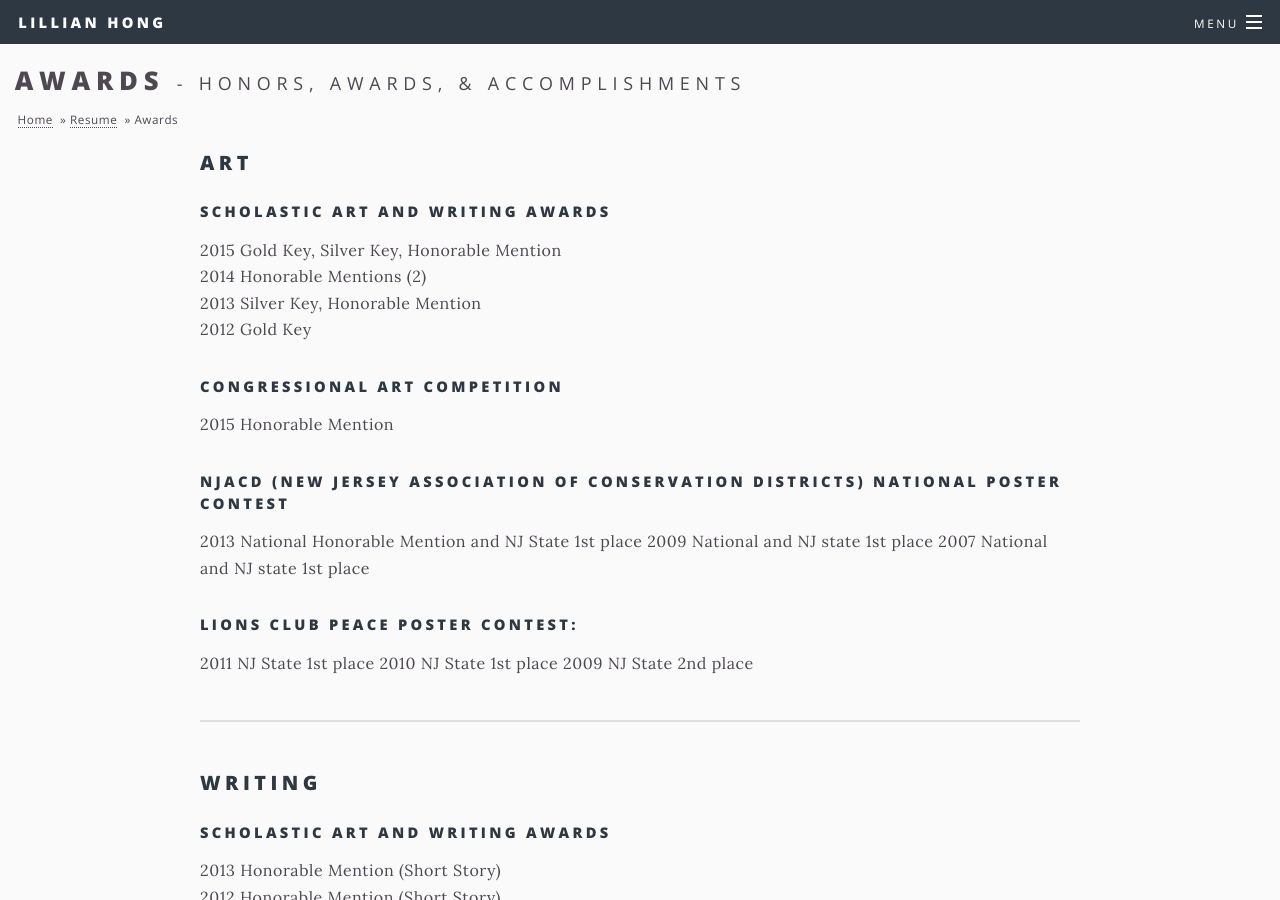
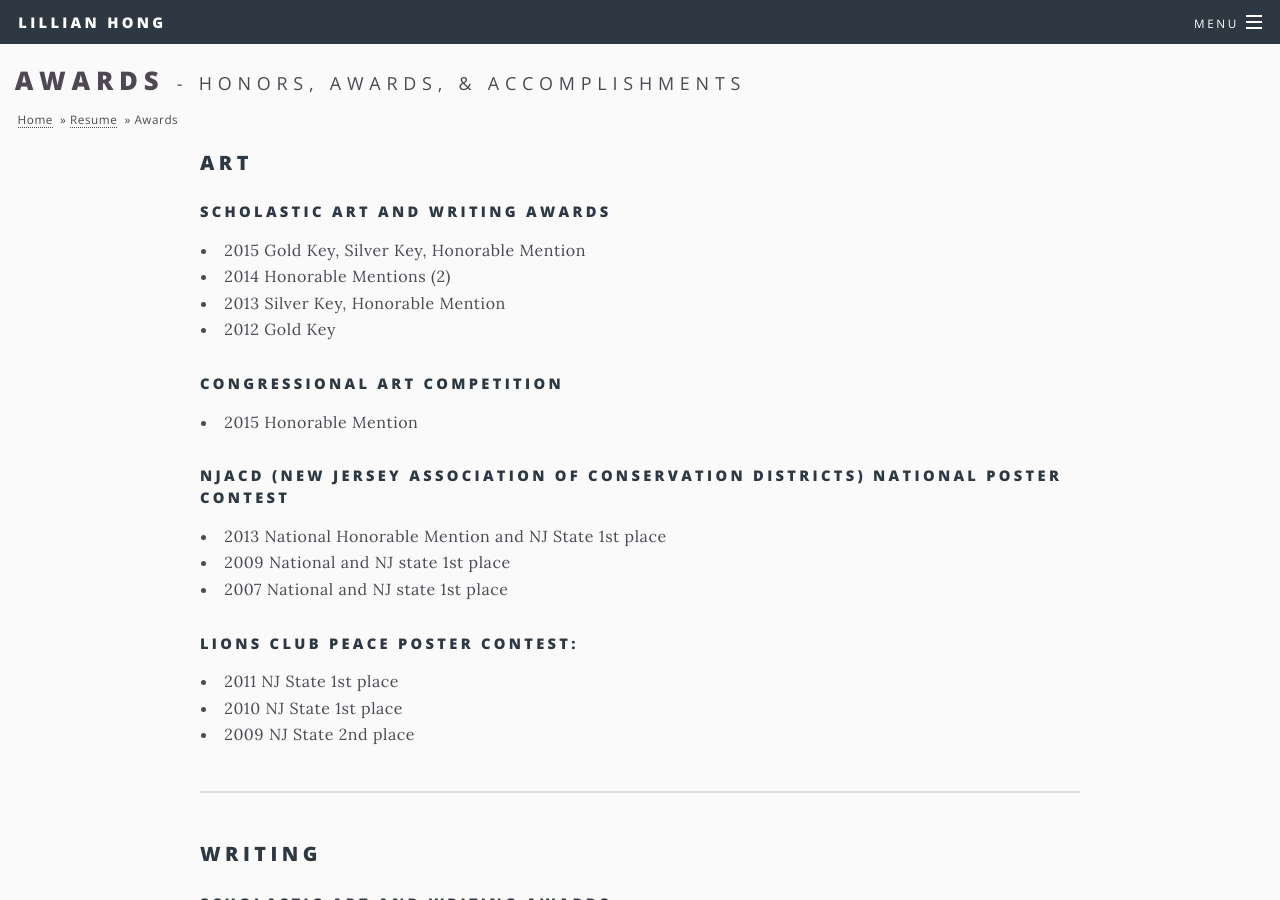
Before and after one commit to lillianhong/lillianhong.github.io, a Jekyll site: the page built from _posts/2016-01-03-awards.html, in a window 1280 px wide and 900 px high. Built offline with Jekyll 4.4.1, drawn with Linux system fonts in a browser that asks for light colours.

Commit message:
awards listed

```diff
--- a/_posts/2016-01-03-awards.html
+++ b/_posts/2016-01-03-awards.html
@@ -9,52 +9,56 @@ tags: featured
 
 <h2>Art</h2>
 <h4>Scholastic Art and Writing Awards</h4>
-<p>
-2015 Gold Key, Silver Key, Honorable Mention<br>
-2014 Honorable Mentions (2)<br>
-2013 Silver Key, Honorable Mention<br>
-2012 Gold Key<br>
-</p>
+<ul>
+<li>2015 Gold Key, Silver Key, Honorable Mention</li>
+<li>2014 Honorable Mentions (2)</li>
+<li>2013 Silver Key, Honorable Mention</li>
+<li>2012 Gold Key</li>
+</ul>
 
 <h4>Congressional Art Competition</h4>
-<p>2015 Honorable Mention</p>
+<ul>
+<li>2015 Honorable Mention</li>
+</ul>
 
 <h4>NJACD (New Jersey Association of Conservation Districts) National Poster Contest</h4>
-<p>
-2013 National Honorable Mention and NJ State 1st place
-2009 National and NJ state 1st place
-2007 National and NJ state 1st place
-</p>
+<ul>
+<li>2013 National Honorable Mention and NJ State 1st place</li>
+<li>2009 National and NJ state 1st place</li>
+<li>2007 National and NJ state 1st place</li>
+</ul>
 
 <h4>Lions Club Peace Poster Contest:</h4>
-<p>
-2011 NJ State 1st place
-2010 NJ State 1st place
-2009 NJ State 2nd place
-</p>
+<ul>
+<li>2011 NJ State 1st place</li>
+<li>2010 NJ State 1st place</li>
+<li>2009 NJ State 2nd place</li>
+</ul>
 
 <hr />
 
 <h2>Writing</h2>
 <h4>Scholastic Art and Writing Awards</h4>
-<p>
-2013 Honorable Mention (Short Story)<br>
-2012 Honorable Mention (Short Story)
-</p>
+<ul>
+<li>2013 Honorable Mention (Short Story)</li>
+<li>2012 Honorable Mention (Short Story)</li>
+</ul>
 
 <hr />
 
 <h2>Piano</h2>
 
 <h4>ABRSM (Associated Board of the Royal Schools of Music) International London Exam</h4>
-<p>2012 Level 8: Passed with merit</p>
+<ul>
+<li>2012 Level 8: Passed with merit</li>
+</ul>
 
 <hr />
 
 <h2>Archery</h2>
 <h4>Archery League</h4>
-<p>
-2013 - 2015 2nd place<br>
-2012 3rd place<br>
-2011 2nd place
-</p>
+<ul>
+<li>2013 - 2015 2nd place</li>
+<li>2012 3rd place</li>
+<li>2011 2nd place</li>
+</ul>
```
